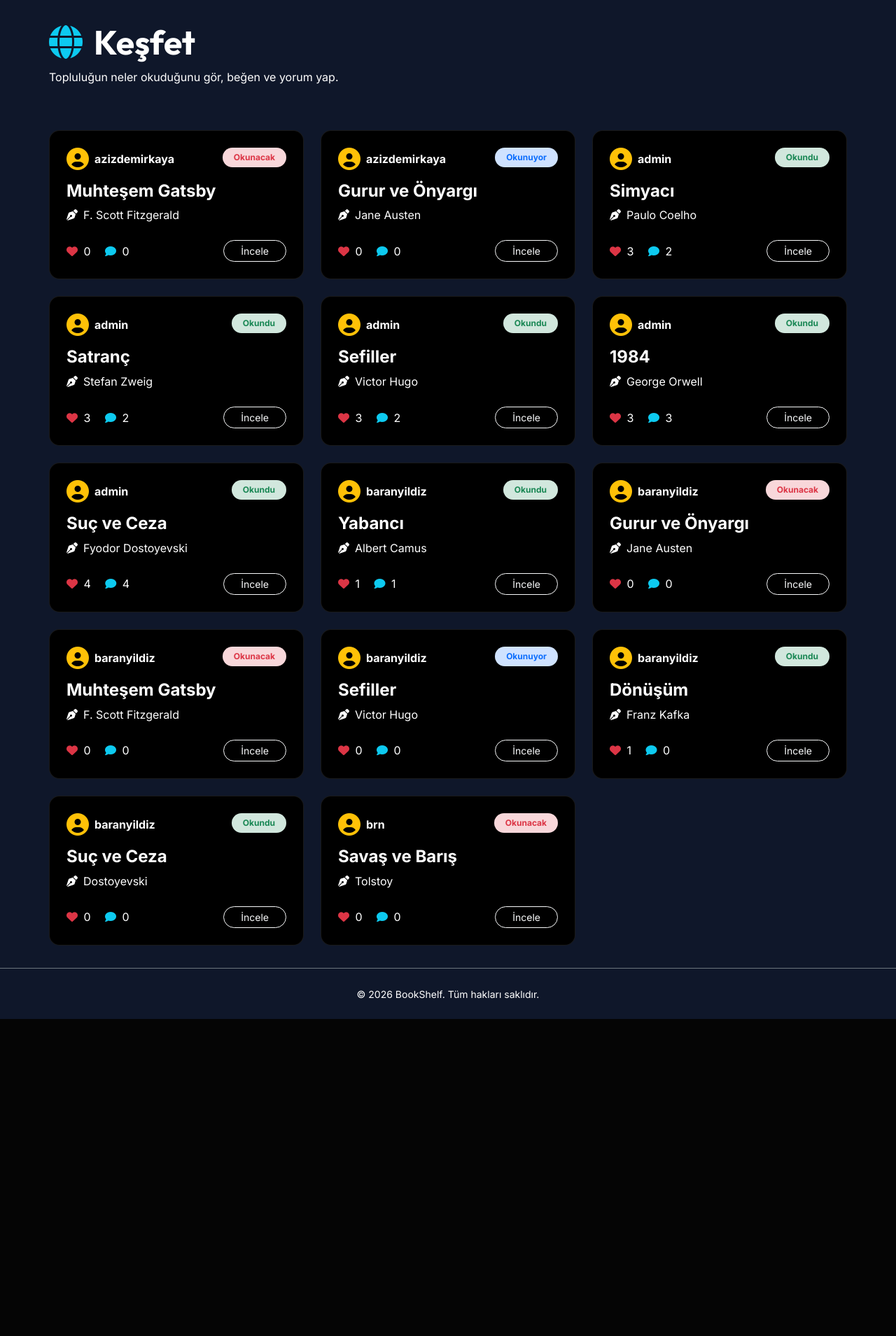
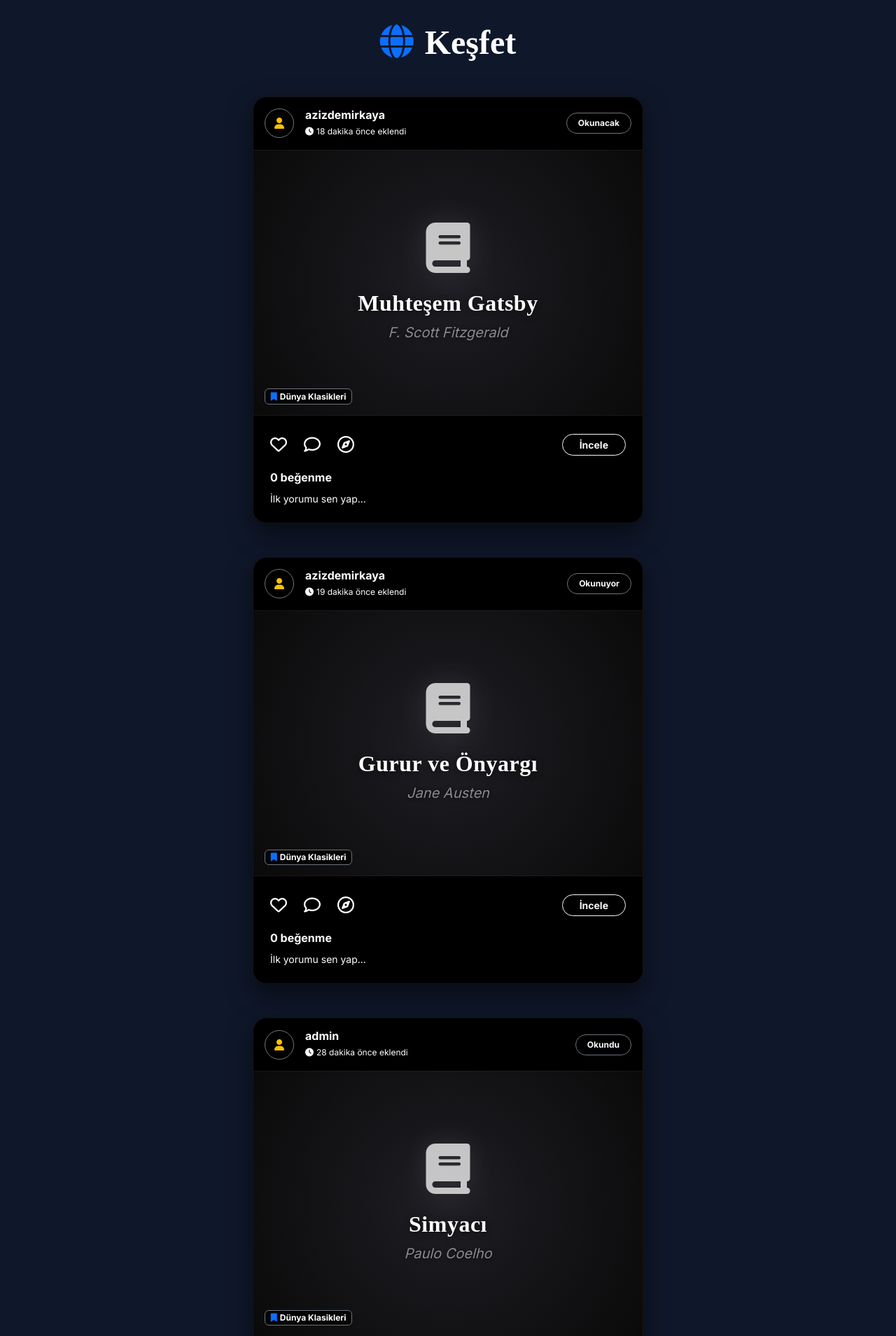
Before and after one commit to hasanbaranyildiz/bookshelff, a Django app: page /feed/ in a window 1280 px wide. Shown: the part 79-1988 px from the top of the page at 70% size. Before the commit the page ends 1535 px from the top, so only its background shows below. Run offline with Django 5.2, Linux system fonts and the light colour scheme; a user stored in the database is signed in; data comes from the database, SQL or seed files in the repository; both versions use the stored data as it was after the commit.

Commit message:
Update feed UI to premium Instagram style and fix comment radio buttons

```diff
--- a/books/models.py
+++ b/books/models.py
@@ -50,5 +50,8 @@ class Comment(models.Model):
     is_recommended = models.BooleanField(default=True, verbose_name="Öneriyor mu?")
     created_at = models.DateTimeField(auto_now_add=True)
 
+    class Meta:
+        ordering = ['-created_at']
+
     def __str__(self):
         return f"Comment by {self.user.username} on {self.book.title}"
--- a/books/templates/books/feed.html
+++ b/books/templates/books/feed.html
@@ -1,68 +1,156 @@
 {% extends 'books/base.html' %}
 {% block content %}
-<div class="row align-items-center mb-5">
-    <div class="col-md-8">
-        <h1 class="display-5 fw-bold mb-0 text-white"><i class="fas fa-globe text-info me-3"></i>Keşfet</h1>
-        <p class="text-white mt-2">Topluluğun neler okuduğunu gör, beğen ve yorum yap.</p>
+<div class="row justify-content-center mb-5">
+    <div class="col-md-8 col-lg-6">
+        <h1 class="display-5 fw-bold mb-5 text-white text-center" style="font-family: 'Playfair Display', serif;"><i class="fas fa-globe text-primary me-3"></i>Keşfet</h1>
+
+        {% if books %}
+            {% for book in books %}
+            <div class="card bg-black border-0 mb-5 shadow-lg overflow-hidden feed-card">
+                <!-- Post Header (User) -->
+                <div class="card-header bg-transparent border-0 p-3 d-flex justify-content-between align-items-center">
+                    <div class="d-flex align-items-center">
+                        <div class="avatar-circle bg-dark text-warning d-flex justify-content-center align-items-center me-3 shadow-sm border border-secondary" style="width: 42px; height: 42px; border-radius: 50%;">
+                            <i class="fas fa-user"></i>
+                        </div>
+                        <div>
+                            <h6 class="text-white fw-bold mb-0">{{ book.owner.username }}</h6>
+                            <small class="text-muted" style="font-size: 0.75rem;"><i class="fas fa-clock me-1"></i>{{ book.created_at|timesince }} önce eklendi</small>
                         </div>
                     </div>
-
-{% if books %}
-<div class="row row-cols-1 row-cols-md-2 row-cols-lg-3 g-4">
-    {% for book in books %}
-    <div class="col">
-        <div class="card h-100 bg-black hover-shadow transition-all" style="border-radius: 15px; border: 1px solid rgba(255,255,255,0.1) !important;">
-            <div class="card-body p-4">
-                <div class="d-flex justify-content-between align-items-start mb-3">
-                    <div class="d-flex align-items-center">
-                        <i class="fas fa-user-circle fa-2x text-warning me-2"></i>
-                        <span class="text-white fw-bold">{{ book.owner.username }}</span>
-                    </div>
-                    <span class="badge
-                        {% if book.status == 'okundu' %}bg-success-subtle text-success
-                        {% elif book.status == 'okunuyor' %}bg-primary-subtle text-primary
-                        {% else %}bg-danger-subtle text-danger{% endif %} px-3 py-2 rounded-pill">
+                    <span class="badge bg-dark border border-secondary text-light px-3 py-2 rounded-pill shadow-sm" style="font-size: 0.75rem;">
                         {{ book.get_status_display }}
                     </span>
                 </div>
 
-                <h4 class="card-title fw-bold text-white mb-2 mt-3">{{ book.title }}</h4>
-                <p class="text-white mb-3"><i class="fas fa-pen-nib me-2"></i>{{ book.author }}</p>
+                <!-- Post Content (Book Cover Simulation) -->
+                <div class="card-body p-0 position-relative">
+                    <div class="book-cover-area d-flex flex-column justify-content-center align-items-center text-center p-5">
+                        <i class="fas fa-book display-2 text-white opacity-75 mb-4 shadow-icon"></i>
+                        <h2 class="fw-bold text-white mb-2 book-title">{{ book.title }}</h2>
+                        <p class="text-white-50 fs-5 mb-0 fst-italic book-author">{{ book.author }}</p>
+                    </div>
+                    {% if book.category %}
+                    <span class="position-absolute bottom-0 start-0 m-3 badge bg-black bg-opacity-75 text-white border border-secondary" style="backdrop-filter: blur(5px);">
+                        <i class="fas fa-bookmark text-primary me-1"></i>{{ book.category }}
+                    </span>
+                    {% endif %}
+                </div>
 
-                <div class="d-flex justify-content-between align-items-center mt-4">
-                    <div class="text-white">
-                        <i class="fas fa-heart text-danger me-1"></i> {{ book.likes_count }}
-                        <i class="fas fa-comment text-info ms-3 me-1"></i> {{ book.comments_count }}
+                <!-- Action Bar & Comments -->
+                <div class="card-body p-4 bg-black">
+                    <div class="d-flex justify-content-between align-items-center mb-3">
+                        <div class="d-flex gap-4">
+                            <a href="{% url 'like_book' book.pk %}" class="text-decoration-none text-white fs-4 action-icon" title="Beğen">
+                                {% if book.id in user_likes %}
+                                    <i class="fas fa-heart text-danger"></i>
+                                {% else %}
+                                    <i class="far fa-heart"></i>
+                                {% endif %}
+                            </a>
+                            <a href="{% url 'book_detail' book.pk %}#comments" class="text-decoration-none text-white fs-4 action-icon" title="Yorum Yap">
+                                <i class="far fa-comment"></i>
+                            </a>
+                            <a href="{% url 'book_detail' book.pk %}" class="text-decoration-none text-white fs-4 action-icon" title="Detayları Gör">
+                                <i class="far fa-compass"></i>
+                            </a>
                         </div>
-                    <a href="{% url 'book_detail' book.pk %}" class="btn btn-outline-light btn-sm rounded-pill px-4">İncele</a>
+                        <a href="{% url 'book_detail' book.pk %}" class="btn btn-outline-light btn-sm rounded-pill px-4 fw-bold">İncele</a>
                     </div>
+
+                    <p class="text-white fw-bold mb-2">{{ book.likes_count }} beğenme</p>
+
+                    <!-- Caption / Latest Comment -->
+                    {% with latest_comment=book.comments.first %}
+                        {% if latest_comment %}
+                        <div class="mb-2 line-clamp-2">
+                            <span class="fw-bold text-white me-2">{{ latest_comment.user.username }}</span>
+                            <span class="text-light">{{ latest_comment.content }}</span>
                         </div>
+                        {% endif %}
+                    {% endwith %}
+
+                    {% if book.comments_count > 1 %}
+                    <a href="{% url 'book_detail' book.pk %}" class="text-secondary text-decoration-none small d-block mt-2 hover-text-white transition-all">
+                        {{ book.comments_count }} yorumun tümünü gör
+                    </a>
+                    {% elif book.comments_count == 0 %}
+                    <a href="{% url 'book_detail' book.pk %}" class="text-secondary text-decoration-none small d-block mt-2 hover-text-white transition-all">
+                        İlk yorumu sen yap...
+                    </a>
+                    {% endif %}
                 </div>
             </div>
             {% endfor %}
-</div>
-
         {% else %}
             <div class="text-center py-5">
-    <div class="mb-4">
-        <i class="fas fa-users display-1 text-secondary opacity-25"></i>
-    </div>
-    <h3 class="text-white">Henüz toplulukta hiç kitap yok.</h3>
-    <p class="text-white mb-4">İlk kitabı sen ekle ve paylaş!</p>
-    <a href="{% url 'book_create' %}" class="btn btn-primary px-5 py-3">
+                <i class="fas fa-users display-1 text-secondary opacity-25 mb-4"></i>
+                <h3 class="text-white" style="font-family: 'Playfair Display', serif;">Henüz toplulukta hiç kitap yok.</h3>
+                <p class="text-white-50 mb-4">İlk kitabı sen ekle ve paylaş!</p>
+                <a href="{% url 'book_create' %}" class="btn btn-primary px-5 py-3 rounded-pill fw-bold">
                     <i class="fas fa-plus me-2"></i>Hemen Başla
                 </a>
             </div>
         {% endif %}
+    </div>
+</div>
 
 <style>
-    .hover-shadow:hover {
-        transform: translateY(-5px);
-        box-shadow: 0 10px 30px rgba(0,0,0,0.5);
-        border-color: var(--primary-color) !important;
+    /* Premium Feed Card Design */
+    .feed-card {
+        border-radius: 20px !important;
+        border: 1px solid rgba(255, 255, 255, 0.08) !important;
+        box-shadow: 0 15px 35px rgba(0,0,0,0.5) !important;
     }
+
+    .book-cover-area {
+        background: radial-gradient(circle at center, #1e1e24 0%, #0a0a0a 100%);
+        min-height: 380px;
+        border-top: 1px solid rgba(255, 255, 255, 0.05);
+        border-bottom: 1px solid rgba(255, 255, 255, 0.05);
+    }
+
+    .book-title {
+        font-family: 'Playfair Display', serif;
+        letter-spacing: 0.5px;
+        text-shadow: 0 2px 10px rgba(0,0,0,0.5);
+    }
+
+    .book-author {
+        text-shadow: 0 1px 5px rgba(0,0,0,0.5);
+    }
+
+    .shadow-icon {
+        filter: drop-shadow(0 0 20px rgba(255, 255, 255, 0.15));
+    }
+
+    .action-icon i {
+        transition: transform 0.2s cubic-bezier(0.175, 0.885, 0.32, 1.275), color 0.2s ease;
+    }
+
+    .action-icon:hover i {
+        transform: scale(1.15);
+        color: var(--primary-color) !important;
+    }
+
+    .action-icon i.fa-heart.text-danger:hover {
+        color: #ff3333 !important;
+        transform: scale(1.2);
+    }
+
+    .line-clamp-2 {
+        display: -webkit-box;
+        -webkit-line-clamp: 2;
+        -webkit-box-orient: vertical;
+        overflow: hidden;
+    }
+
+    .hover-text-white:hover {
+        color: #ffffff !important;
+    }
+
     .transition-all {
-        transition: all 0.3s ease;
+        transition: all 0.2s ease;
     }
 </style>
 {% endblock %}
--- a/books/views.py
+++ b/books/views.py
@@ -111,9 +111,11 @@ def feed(request):
     books = Book.objects.annotate(
         likes_count=Count('likes', distinct=True),
         comments_count=Count('comments', distinct=True)
-    ).order_by('-created_at')
+    ).order_by('-created_at').prefetch_related('comments', 'comments__user')
 
-    return render(request, 'books/feed.html', {'books': books})
+    user_likes = list(Like.objects.filter(user=request.user).values_list('book_id', flat=True))
+
+    return render(request, 'books/feed.html', {'books': books, 'user_likes': user_likes})
 
 @login_required
 def like_book(request, pk):
@@ -130,7 +132,7 @@ def add_comment(request, pk):
     if request.method == 'POST':
         book = get_object_or_404(Book, pk=pk)
         content = request.POST.get('content')
-        is_recommended = request.POST.get('is_recommended') == 'on'
+        is_recommended = request.POST.get('is_recommended') == 'yes'
         if content:
             Comment.objects.create(
                 user=request.user,
```
Also changed, not shown: books/templates/books/book_detail.html (+15 -5 lines), books/migrations/0003_alter_comment_options.py (added), db.sqlite3. Lines whose indentation alone changed are shown as unchanged.
